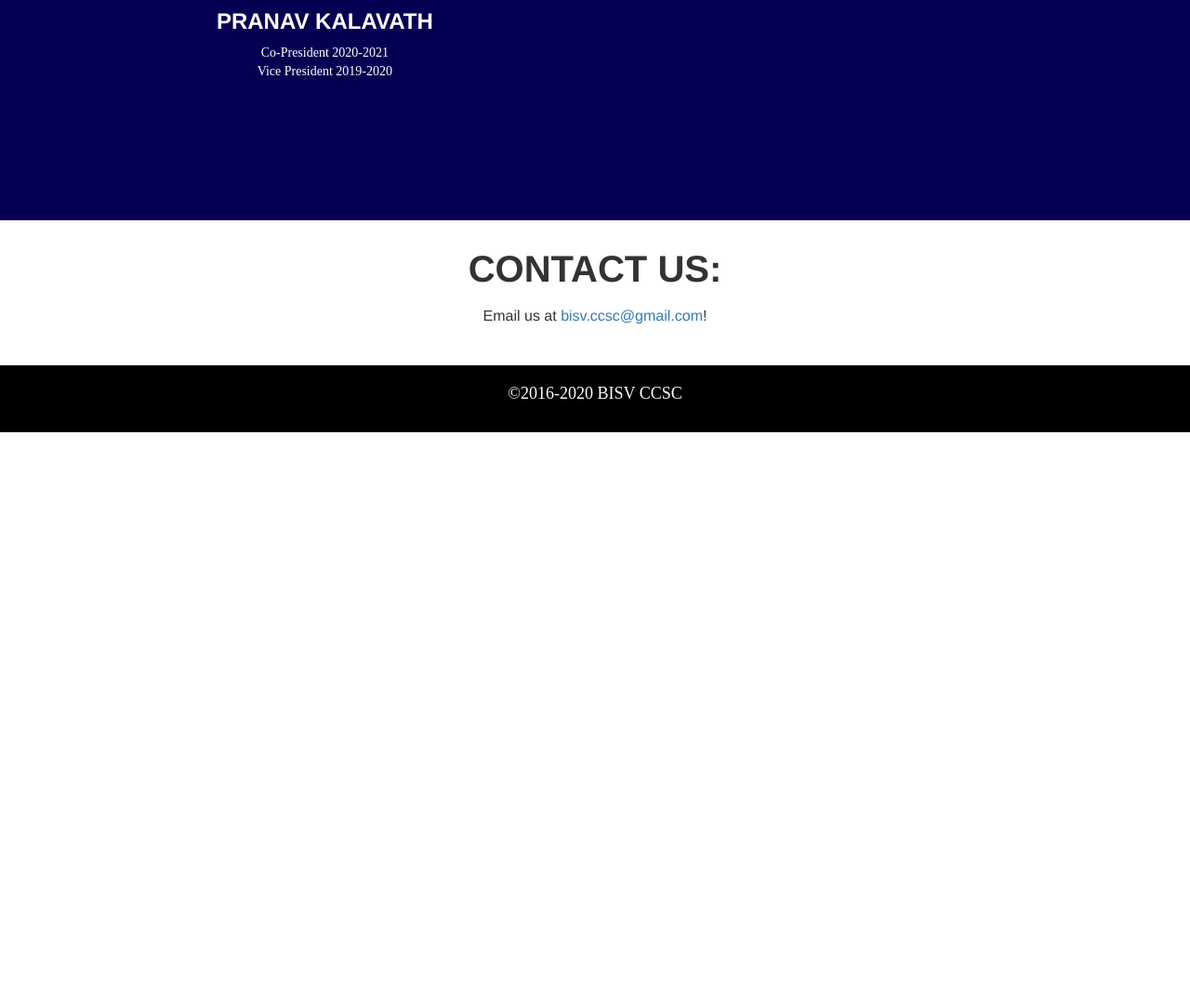
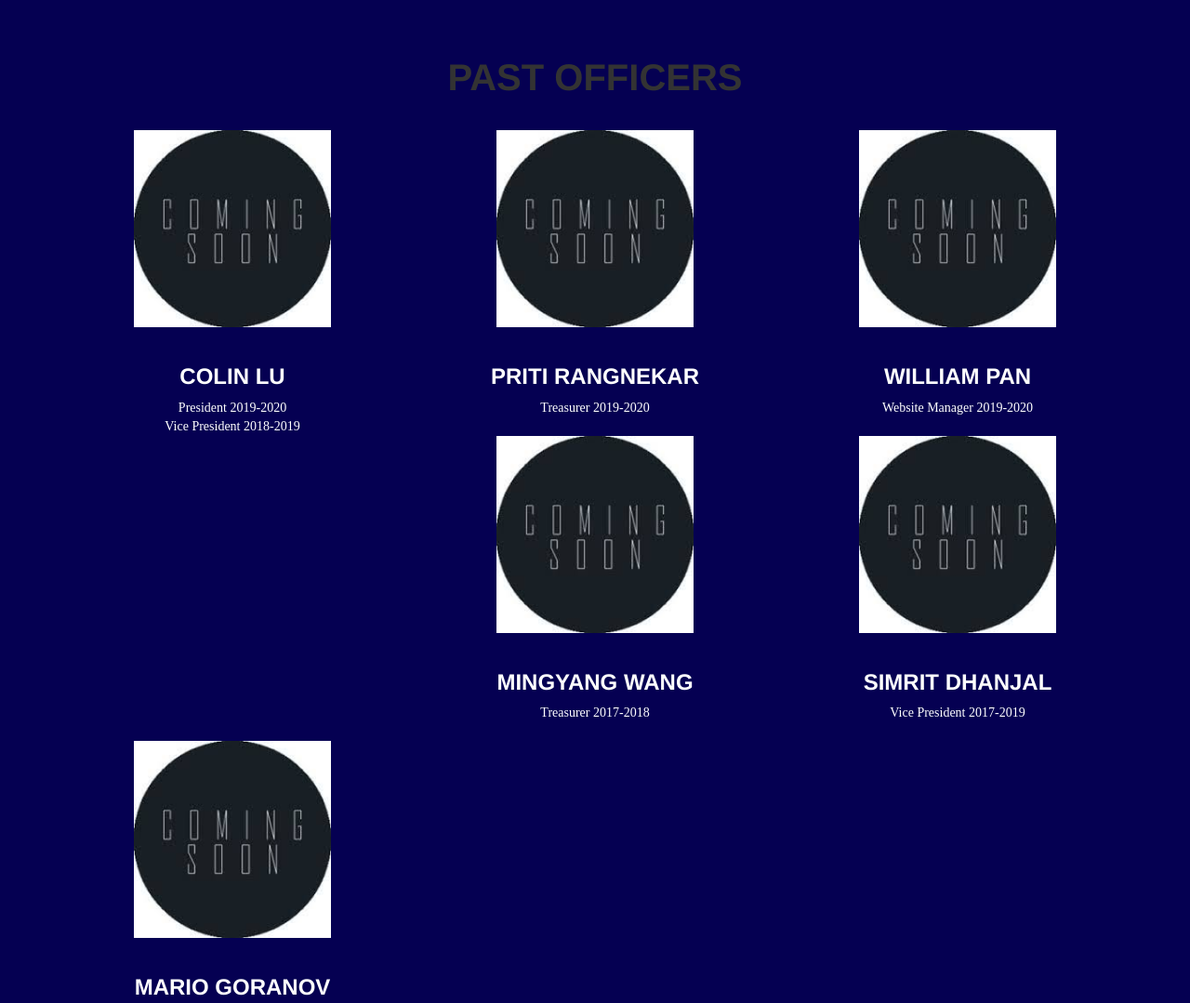
Before and after one commit to bisvccsc/bisvccsc.github.io, a plain HTML site: page index.html in a window 1280 px wide. Shown: the part 2920-3999 px from the top of the page at 93% size. Before the commit the page ends 3385 px from the top, so only its background shows below. Drawn offline with nearby package versions, Linux system fonts and the light colour scheme; a script that the page names is missing; a web font is replaced by a local one.

Commit message:
Update index.html

```diff
--- a/index.html
+++ b/index.html
@@ -138,7 +138,7 @@
         <div class="container">
             <div class="row">
                 <div class="col-lg-12 text-center">
-                    <h2 style="color:white;" class="section-heading">Our Team</h2>
+                    <h2 style="color:white;" class="section-heading">Current Leadership</h2>
                 </div>
             </div>
       <div class="teamFor">
@@ -160,26 +160,78 @@
                 </figure>
                 </div>
       </div>
+  </div>
+    </section>
+---------------------------
 
-		<div class="teamFor">
+<section class="bg-light-gray" id="team">
+        <div class="container">
+            <div class="row">
+                <div class="col-lg-12 text-center">
+                    <h2 class="section-heading">Past Officers</h2>
+                </div>
+            </div>
+          <div id="organizers">
+            <div id="team3">
+              <div class="row">
+
               <div class="col-sm-4">
       <figure>
-			    <img class="img-headshot" src="img/people/isitaCirc.png"/>
-			    <h3 style="color:white;" class="text-center">Isita "contact" Talukdar</h3>
-			    <figcaption style="color:white;" class="text-center">Co-President 2020-2021</figcaption>
-			    <figcaption style="color:white;" class="text-center">Vice President 2019-2020</figcaption>
+        <img class="img-headshot" src="img/coming_soon.jpeg"/>
+        <h3 style="color:white;" class="text-center">Colin Lu</h3>
+        <figcaption style="color:white;" class="text-center">President 2019-2020</figcaption>
+        <figcaption style="color:white;" class="text-center">Vice President 2018-2019</figcaption>
     </figure>
      </div>
 
        <div class="col-sm-4">
                   <figure>
                     <img class="img-headshot" src="img/coming_soon.jpeg"/>
-                    <h3 style="color:white;" class="text-center">Pranav Kalavath</h3>
-		    <figcaption style="color:white;" class="text-center">Co-President 2020-2021</figcaption>
-		    <figcaption style="color:white;" class="text-center">Vice President 2019-2020</figcaption>
+                    <h3 style="color:white;" class="text-center">Priti Rangnekar</h3>
+        <figcaption style="color:white;" class="text-center">Treasurer 2019-2020</figcaption>
                 </figure>
                 </div>
+
+     <div class="col-sm-4">
+                  <figure>
+                    <img class="img-headshot" src="img/coming_soon.jpeg"/>
+                    <h3 style="color:white;" class="text-center">William Pan</h3>
+        <figcaption style="color:white;" class="text-center">Website Manager 2019-2020</figcaption>
+                </figure>
                 </div>
+
+    <div class="col-sm-4">
+                  <figure>
+                    <img class="img-headshot" src="img/coming_soon.jpeg"/>
+                    <h3 style="color:white;" class="text-center">Mingyang Wang</h3>
+        <figcaption style="color:white;" class="text-center">Treasurer 2017-2018</figcaption>
+                </figure>
+                </div>
+
+
+                <div class="col-sm-4">
+                  <figure>
+                    <img class="img-headshot" src="img/coming_soon.jpeg"/>
+                    <h3 style="color:white;" class="text-center">Simrit Dhanjal</h3>
+        <figcaption style="color:white;" class="text-center">Vice President 2017-2019</figcaption>
+                </figure>
+                </div>
+
+
+      <div class="col-sm-4">
+                  <figure>
+                    <img class="img-headshot" src="img/coming_soon.jpeg"/>
+                    <h3 style="color:white;" class="text-center">Mario Goranov</h3>
+        <figcaption style="color:white;" class="text-center">Founder and President 2016-2019</figcaption>
+                </figure>
+                </div>
+
+
+
+              </div>
+             </div>
+        </div>
+
     </section>
     <!-- Contact Section -->
     <section class="bg-light-white" id="contact">
```
Lines whose indentation alone changed are shown as unchanged.
